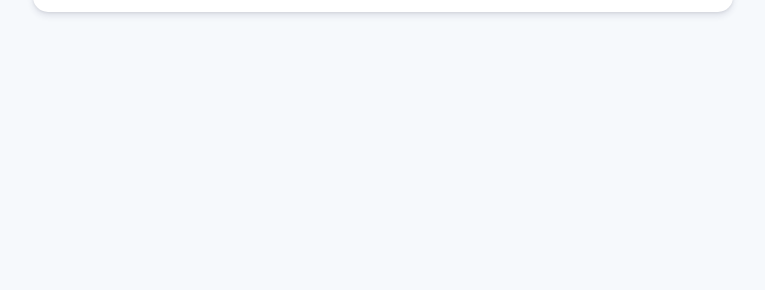
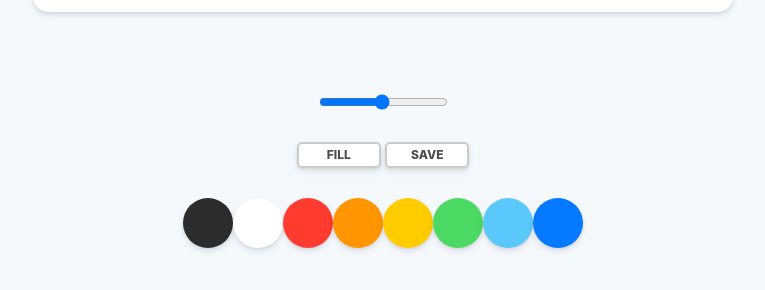
Before and after one commit to RedaMeziouni/paintjs, a plain HTML site: page index.html in a window 1280 px wide. Shown: the part 738-1028 px from the top of the page, without its empty margins (257-1022 px from the left). Before the commit the page ends 800 px from the top, so only its background shows below. Drawn offline with Linux system fonts and the light colour scheme.

Commit message:
adding the colors buttons with styles and the two main buttons

```diff
--- a/index.html
+++ b/index.html
@@ -8,7 +8,39 @@
 </head>
 <body>
     <canvas id="jsCanvas" class="canvas"></canvas>
+    <div class="controls">
+        <div class="controls__range">
+            <input
+              type="range"
+              id="jsRange"
+              min="0.1"
+              max="5"
+              value="2.5"
+              step="0.1"
+            />
+          </div>
+        <div class="controls__btns">
+            <button id="jsMode">Fill</button>
+            <button id="jsSave">Save</button>
+        </div>
+        <div id="jsColors" class="controls__colors">
+            <div class="controls__color jsColor" style="background-color:#2c2c2c"></div>
 
+            <div class="controls__color jsColor" style="background-color:white"></div>
+
+            <div class="controls__color jsColor" style="background-color:#FF3B30"></div>
+
+            <div class="controls__color jsColor" style="background-color:#FF9500"></div>
+
+            <div class="controls__color jsColor" style="background-color:#FFCC00"></div>
+
+            <div class="controls__color jsColor" style="background-color:#4CD963"></div>
+
+            <div class="controls__color jsColor" style="background-color:#5AC8FA"></div>
+
+            <div class="controls__color jsColor" style="background-color:#0579FF"></div>
+        </div>
+    </div>
 
     <script src="./app.js"></script>
 </body>
--- a/styles.css
+++ b/styles.css
@@ -17,3 +17,50 @@ body {
     border-radius: 15px;
     box-shadow: 0 4px 6px rgba(50, 50, 93, 0.11), 0 1px 3px rgba(0, 0, 0, 0.08);
 }
+
+.controls {
+    margin-top: 80px;
+    display: flex;
+    flex-direction: column;
+    align-items: center;
+}
+
+.controls .controls__btns {
+    margin-bottom: 30px;
+}
+
+.controls__btns button {
+    all: unset;
+    cursor: pointer;
+    background-color: white;
+    padding: 5px 0px;
+    width: 80px;
+    text-align: center;
+    border-radius: 5px;
+    box-shadow: 0 4px 6px rgba(50, 50, 93, 0.11), 0 1px 3px rgba(0, 0, 0, 0.08);
+    border: 2px solid rgba(0, 0, 0, 0.2);
+    color: rgba(0, 0, 0, 0.7);
+    text-transform: uppercase;
+    font-weight: 800;
+    font-size: 12px;
+  }
+
+  .controls__btns button:active {
+    transform: scale(0.98);
+  }
+
+  .controls .controls__colors {
+    display: flex;
+  }
+
+  .controls__colors .controls__color {
+    width: 50px;
+    height: 50px;
+    border-radius: 25px;
+    cursor: pointer;
+    box-shadow: 0 4px 6px rgba(50, 50, 93, 0.11), 0 1px 3px rgba(0, 0, 0, 0.08);
+  }
+
+  .controls .controls__range {
+    margin-bottom: 30px;
+  }
```
